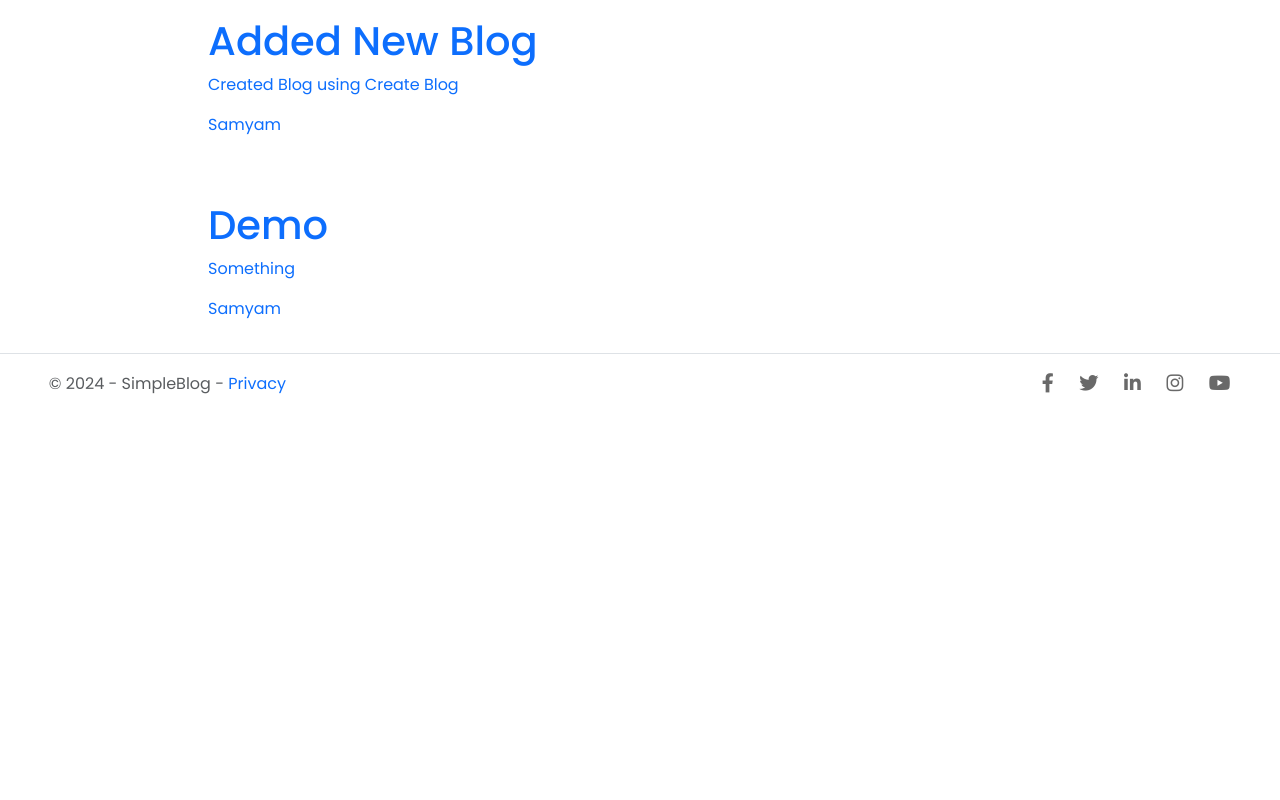
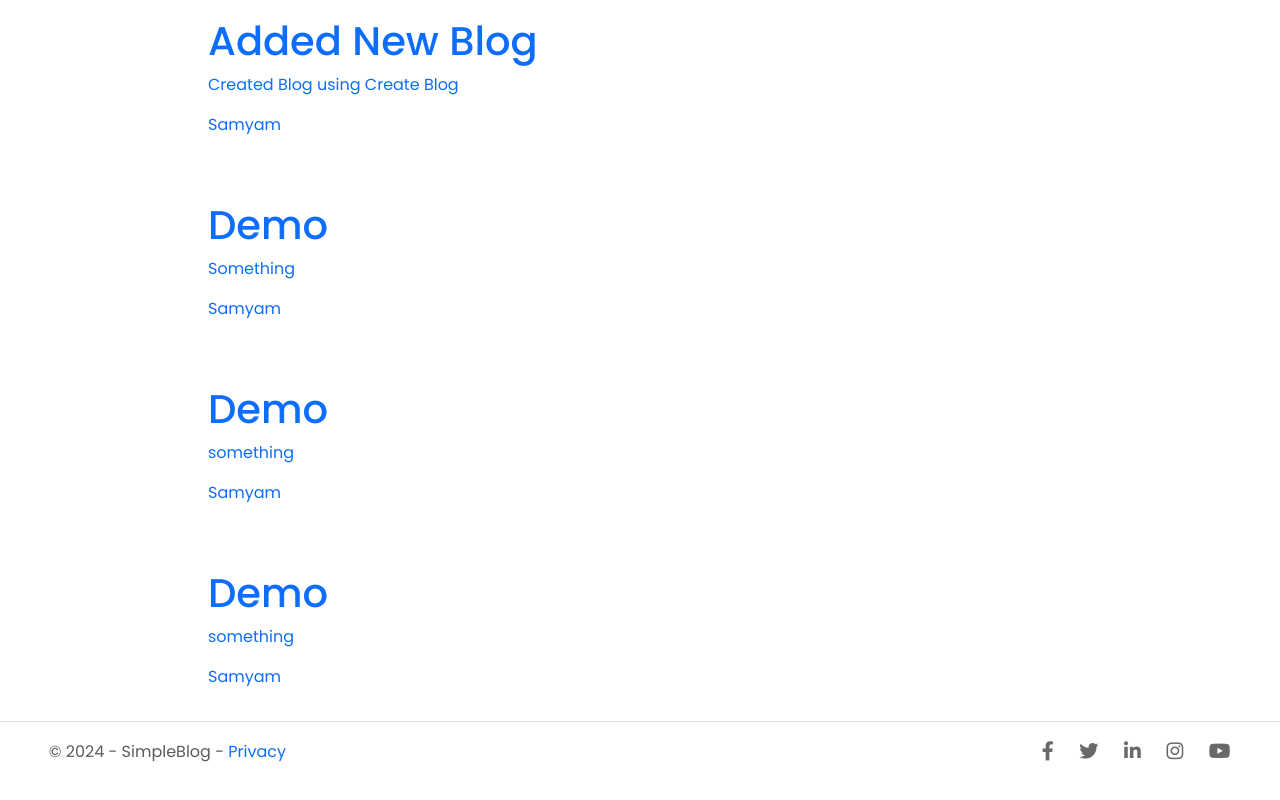
Before and after one commit to shaggy619/react-js, a React (Create React App) app in the folder simple-blog/: page / in a window 1280 px wide. Shown: the part 634-1434 px from the top of the page. Before the commit the page ends 1108 px from the top, so only its background shows below. Built offline with nearby package versions, Linux system fonts and the light colour scheme; data requests are answered from the project's data file.

Commit message:
Navigate to homepage using useNavigate hook

```diff
--- a/simple-blog/data/db.json
+++ b/simple-blog/data/db.json
@@ -29,6 +29,18 @@
       "title": "Demo",
       "body": "Something",
       "author": "Samyam"
+    },
+    {
+      "id": "2361",
+      "title": "Demo",
+      "body": "something",
+      "author": "Samyam"
+    },
+    {
+      "id": "e8d6",
+      "title": "Demo",
+      "body": "something",
+      "author": "Samyam"
     }
   ]
 }
--- a/simple-blog/src/Components/Create.js
+++ b/simple-blog/src/Components/Create.js
@@ -1,4 +1,5 @@
 import React, { useState } from "react";
+import { useNavigate } from "react-router-dom";
 
 export default function Create() {
   const [title, setTitle] = useState("");
@@ -17,6 +18,7 @@ export default function Create() {
   };
 
   const [isPending, setIsPending] = useState(false);
+  const nav = useNavigate();
 
   const handleOnSubmit = (e) => {
     e.preventDefault();
@@ -29,6 +31,7 @@ export default function Create() {
     }).then(() => {
       setTimeout(() => {
         setIsPending(false);
+        nav("/");
       }, 1000);
     });
   };
```
